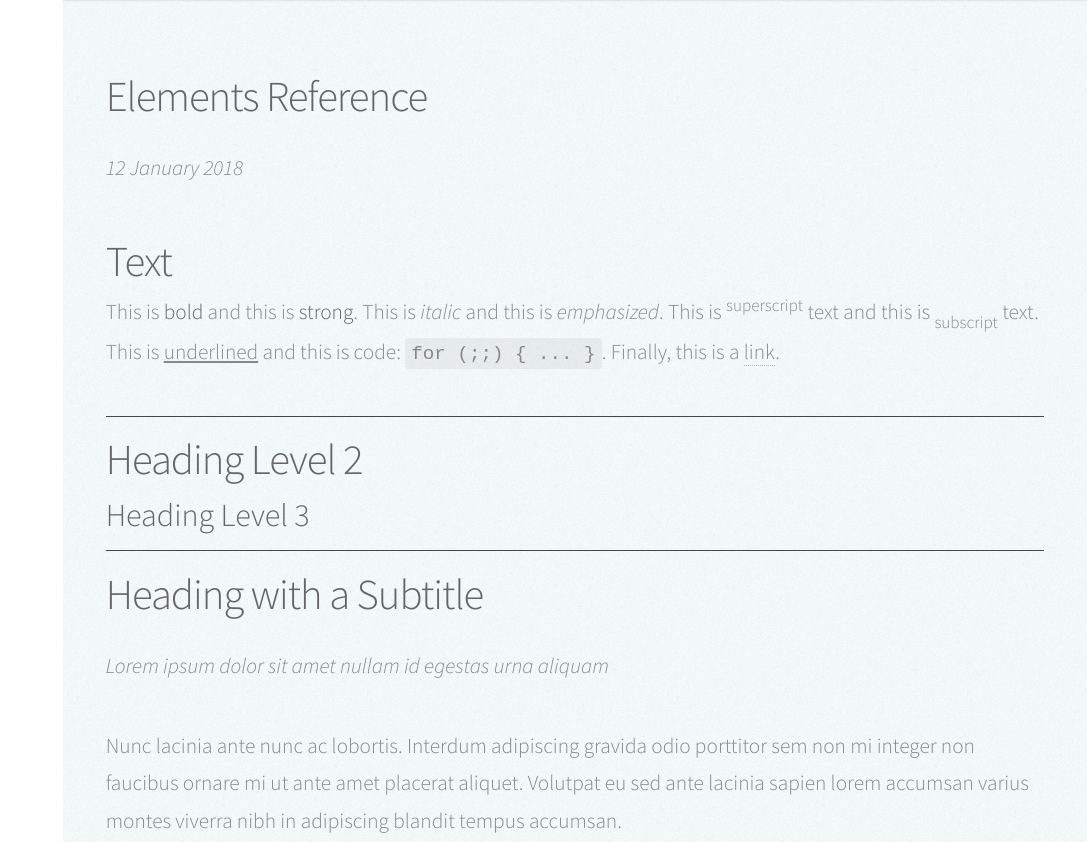
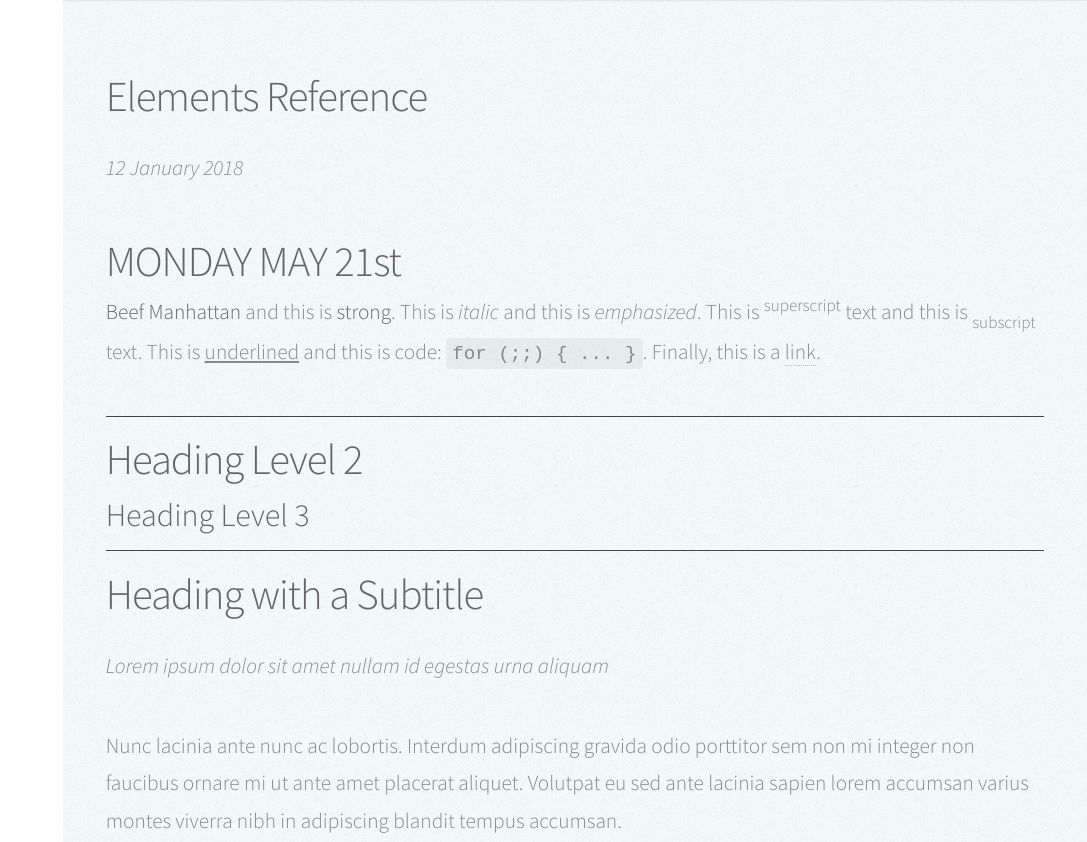
Before and after one commit to jstro1313/wvcapp, a plain HTML site: page app/files/FAQ/sections/section1/index.html in a window 1280 px wide. Shown: the top 842 px of the page, without its empty margins (193-1280 px from the left). Drawn offline with Linux system fonts and the light colour scheme; files that its build step writes are made by us from their sources; files whose address does not match are found by name.

Commit message:
Update index.html

```diff
--- a/app/files/FAQ/sections/section1/index.html
+++ b/app/files/FAQ/sections/section1/index.html
@@ -39,8 +39,8 @@
 				<h2>Elements Reference</h2>
 				<p>12 January 2018</p>
 			</header><!-- Text stuff -->
-<h2>Text</h2>
-<p>This is <b>bold</b> and this is <strong>strong</strong>. This is <i>italic</i> and this is <em>emphasized</em>.
+<h2>MONDAY MAY 21st</h2>
+<p><b>Beef Manhattan</b> and this is <strong>strong</strong>. This is <i>italic</i> and this is <em>emphasized</em>.
 	This is <sup>superscript</sup> text and this is <sub>subscript</sub> text.
 	This is <u>underlined</u> and this is code: <code>for (;;) { ... }</code>.
 	Finally, this is a <a href="#">link</a>.</p>
```
